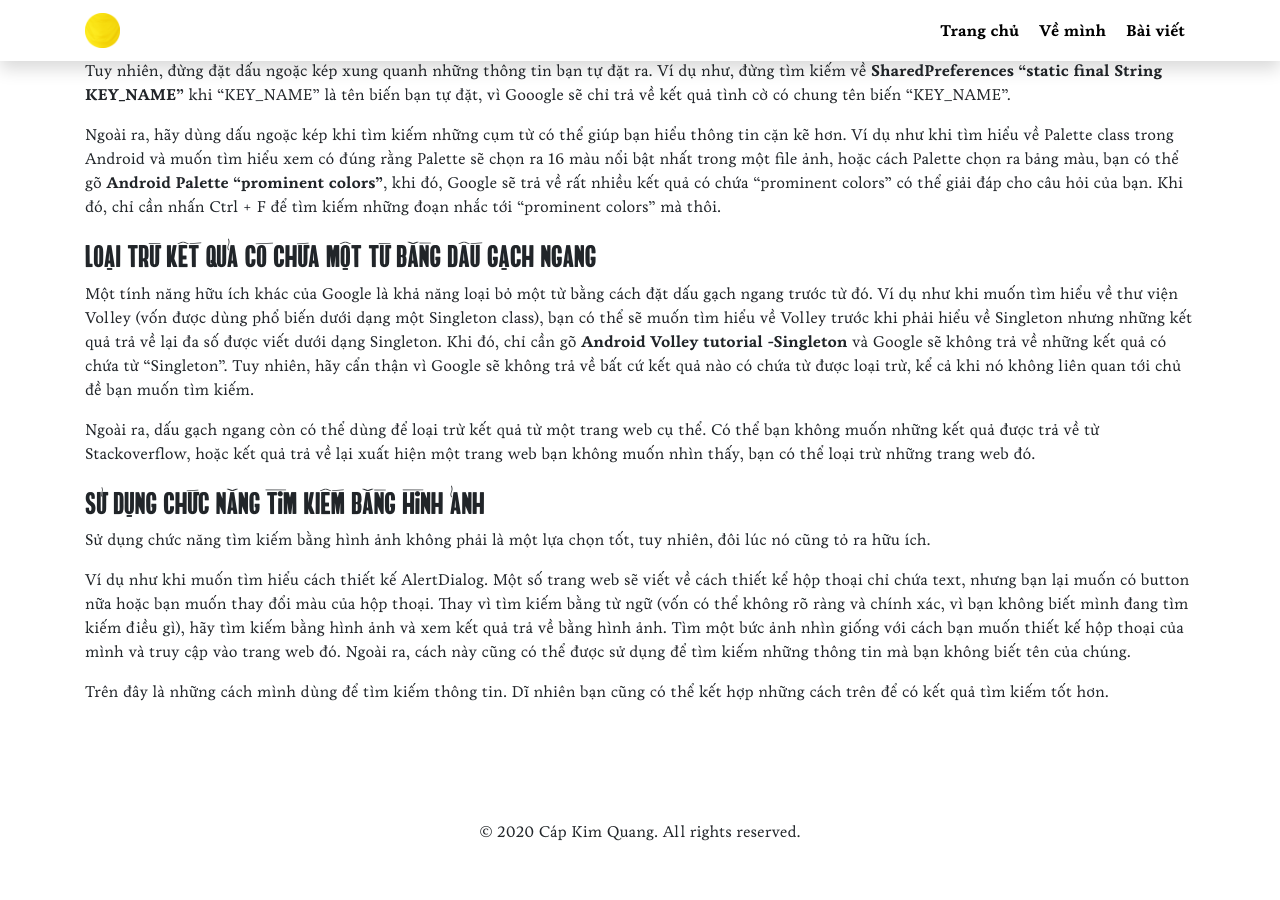
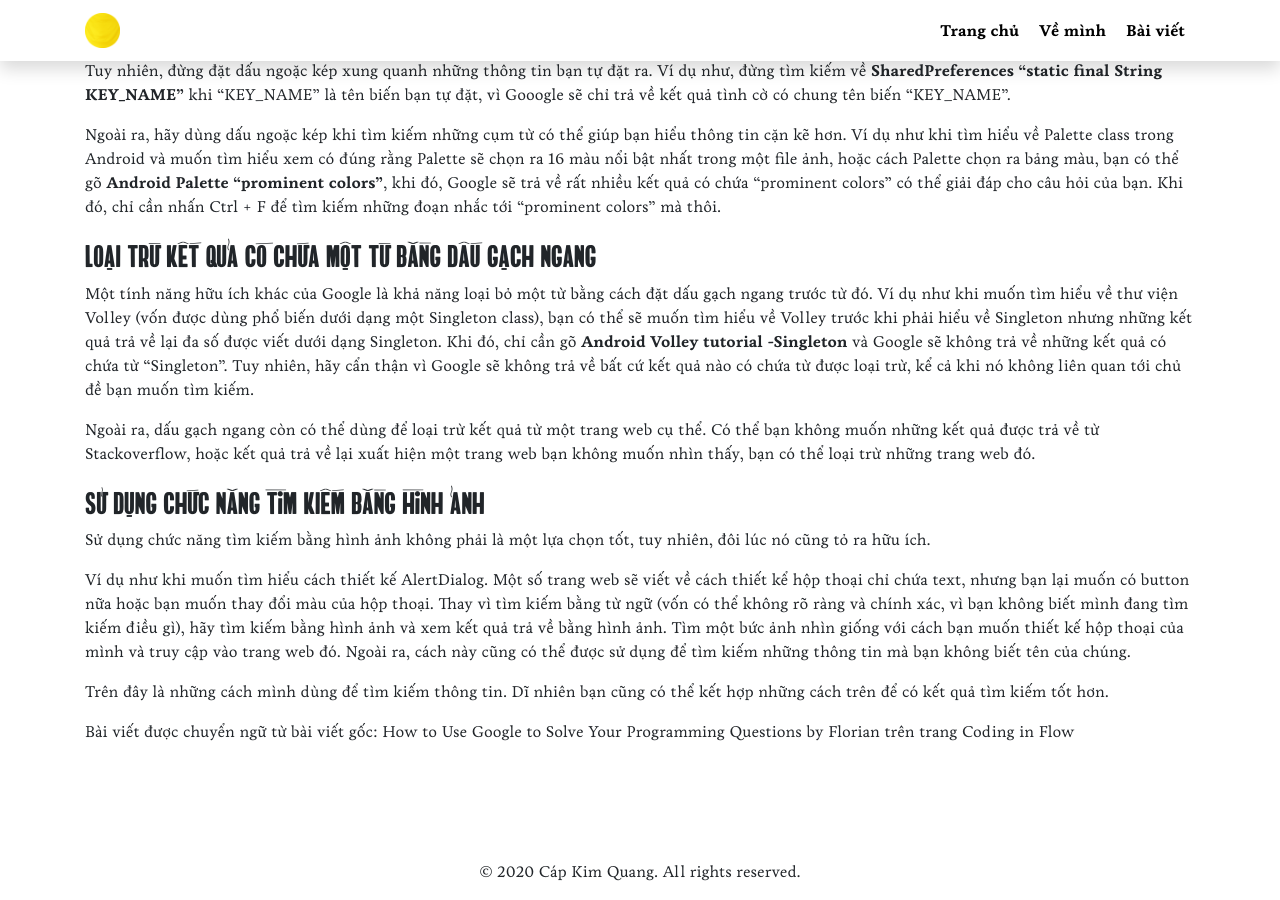
Before and after one commit to capkimquang/capkimquang.github.io, a Jekyll site: the page built from _posts/2020-09-12-Cách-tìm-kiếm-thông-tin-với-Google.md, in a window 1280 px wide and 900 px high, scrolled down 1448 px. Built offline with Jekyll 4.4.1, drawn with Linux system fonts in a browser that asks for light colours; before the commit the page ends 2308 px from its top, so only the background shows below that.

Commit message:
edit info

```diff
--- a/_posts/2020-09-12-Cách-tìm-kiếm-thông-tin-với-Google.md
+++ b/_posts/2020-09-12-Cách-tìm-kiếm-thông-tin-với-Google.md
@@ -43,3 +43,5 @@ Sử dụng chức năng tìm kiếm bằng hình ảnh không phải là một
 Ví dụ như khi muốn tìm hiểu cách thiết kế AlertDialog. Một số trang web sẽ viết về cách thiết kể hộp thoại chỉ chứa text, nhưng bạn lại muốn có button nữa hoặc bạn muốn thay đổi màu của hộp thoại. Thay vì tìm kiếm bằng từ ngữ (vốn có thể không rõ ràng và chính xác, vì bạn không biết mình đang tìm kiếm điều gì), hãy tìm kiếm bằng hình ảnh và xem kết quả trả về bằng hình ảnh. Tìm một bức ảnh nhìn giống với cách bạn muốn thiết kế hộp thoại của mình và truy cập vào trang web đó. Ngoài ra, cách này cũng có thể được sử dụng để tìm kiếm những thông tin mà bạn không biết tên của chúng.
 
 Trên đây là những cách mình dùng để tìm kiếm thông tin. Dĩ nhiên bạn cũng có thể kết hợp những cách trên để có kết quả tìm kiếm tốt hơn.
+
+> Bài viết được chuyển ngữ từ bài viết gốc: How to Use Google to Solve Your Programming Questions by Florian trên trang Coding in Flow
```
